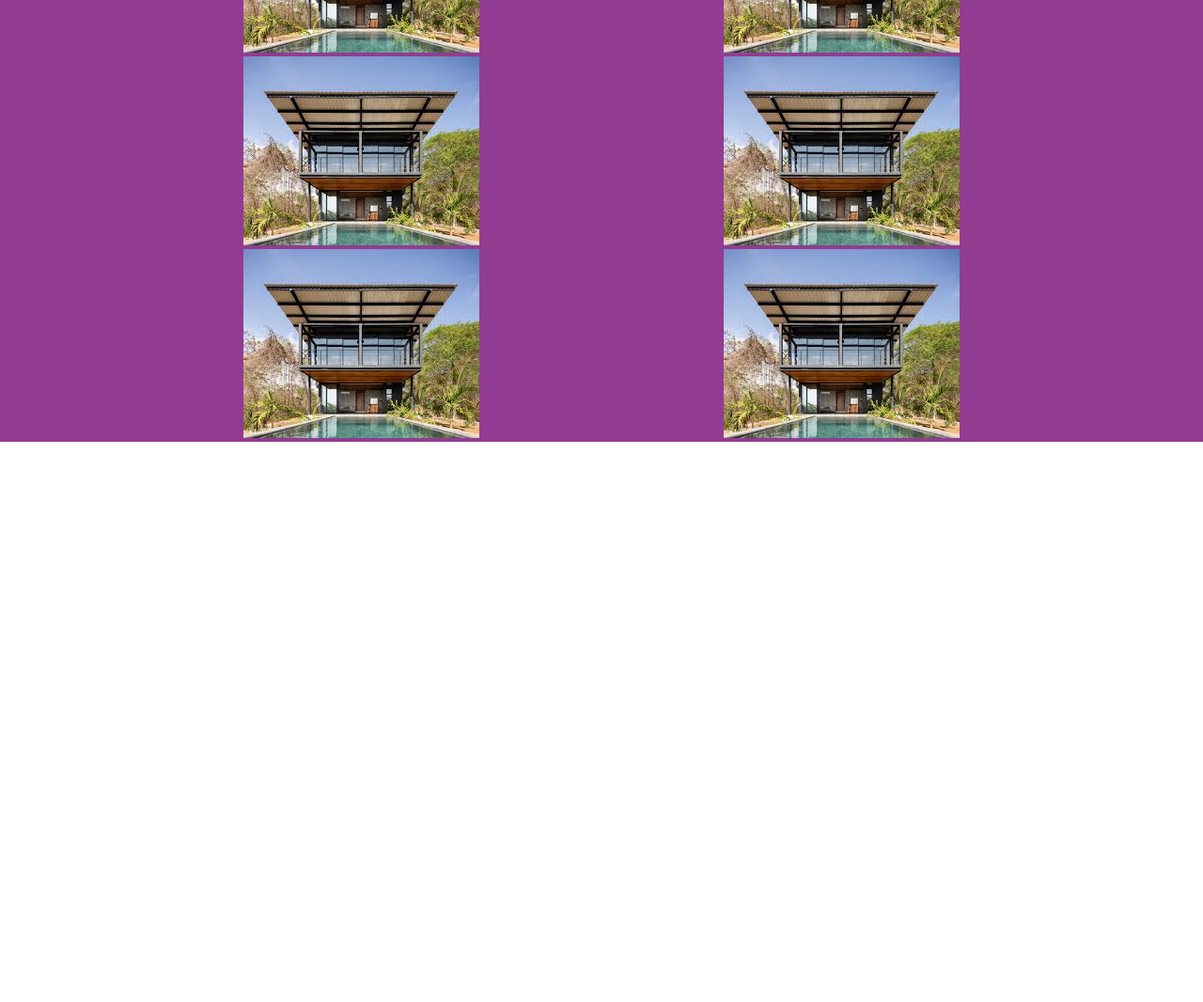
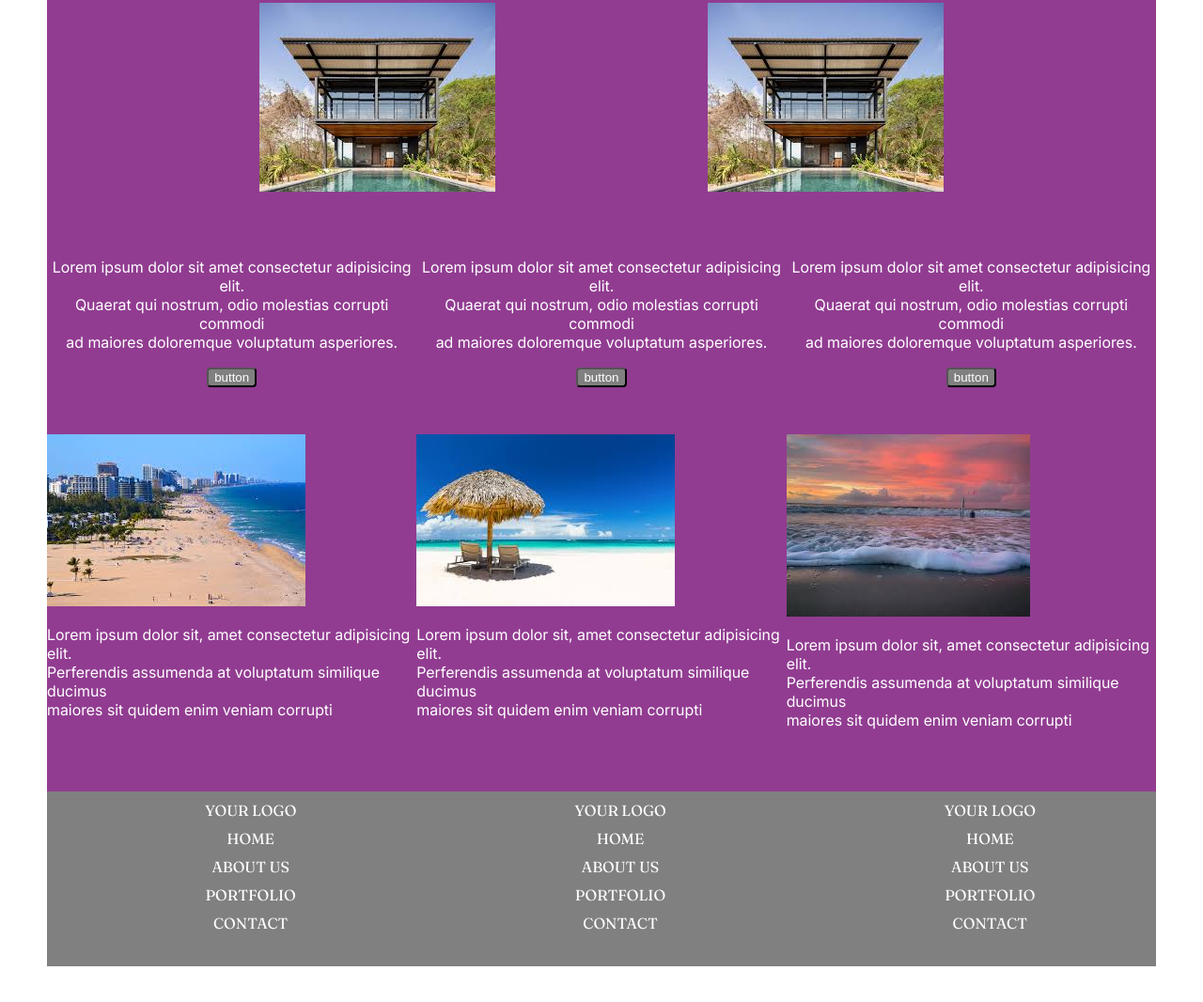
Before and after one commit to Grover4ik/testprogect2, a plain HTML site: page index.html in a window 1280 px wide. Shown: the part 942-2008 px from the top of the page at 94% size. Before the commit the page ends 1432 px from the top, so only its background shows below. Drawn offline with Linux system fonts and the light colour scheme.

Commit message:
new file:   images/beach.jfif 	new file:   images/beach2.jfif 	new file:   "images/\320\221\320\265\320\267 \320\275\320\260\320\267\320\262\320\260\320\275\320\270\321\217.jfif" 	modified:   index.html 	modified:   style.css

```diff
--- a/index.html
+++ b/index.html
@@ -18,11 +18,12 @@
 
         <div class="txt">
             <p class="bigtxt">WELCOME</p>
-            <p>Lorem ipsum dolor sit amet consectetur adipisicing elit. <br>
-                 Aperiam distinctio at eius quam doloremque dolore. <br>
-                  A, non vel officia nam nostrum laborum amet deleniti <br>
-                   rem, maiores hic harum inventore consequuntur <br>
-                </p>
+            <p>
+                Lorem ipsum dolor sit amet consectetur adipisicing elit. <br>
+                Aperiam distinctio at eius quam doloremque dolore. <br>
+                A, non vel officia nam nostrum laborum amet deleniti <br>
+                rem, maiores hic harum inventore consequuntur <br>
+            </p>
         </div>
         <input class="button" type="button" value="READ MORE">
     </header>
@@ -47,7 +48,7 @@
             <p class="txts">
                 Lorem ipsum dolor sit, amet consectetur adipisicing elit. <br>
                 Eveniet repellat illum consequuntur, explicabo tempore <br>
-                  sequi enim ab beatae quibusdam rerum. <br>
+                sequi enim ab beatae quibusdam rerum. <br>
             </p>
         </div>
         <div class="imgs">
@@ -58,34 +59,99 @@
 
         </div>
 
-        <div class="imgs">
+        <div class="buttons">
+            <div>
+                <p>
+                    Lorem ipsum dolor sit amet consectetur adipisicing elit. <br>
+                    Quaerat qui nostrum, odio molestias corrupti commodi <br>
+                    ad maiores doloremque voluptatum asperiores. <br>
+                </p>
+                <input class="but" type="button" value="button">
+            </div>
 
-            <div><img src="images/houseimg.jfif" alt=""></div>
+            <div>
+                <p>
+                    Lorem ipsum dolor sit amet consectetur adipisicing elit. <br>
+                    Quaerat qui nostrum, odio molestias corrupti commodi <br>
+                    ad maiores doloremque voluptatum asperiores. <br>
+                </p>
+                <input class="but" type="button" value="button">
+            </div>
 
-            <div><img src="images/houseimg.jfif" alt=""></div>
+            <div>
+                <p>
+                    Lorem ipsum dolor sit amet consectetur adipisicing elit. <br>
+                    Quaerat qui nostrum, odio molestias corrupti commodi <br>
+                    ad maiores doloremque voluptatum asperiores. <br>
+                </p>
+                <input class="but" type="button" value="button">
+            </div>
+        </div>
+        <div class="items">
+            <div>
+                <img src="images/Без названия.jfif" alt="">
+                <p>
+                    Lorem ipsum dolor sit, amet consectetur adipisicing elit. <br>
+                    Perferendis assumenda at voluptatum similique ducimus <br>
+                    maiores sit quidem enim veniam corrupti <br>
+                </p>
+            </div>
+
+            <div>
+                <img src="images/beach.jfif" alt="">
+                <p>
+                    Lorem ipsum dolor sit, amet consectetur adipisicing elit. <br>
+                    Perferendis assumenda at voluptatum similique ducimus <br>
+                    maiores sit quidem enim veniam corrupti <br>
+                </p>
+            </div>
+
+            <div>
+                <img src="images/beach2.jfif" alt="">
+                <p>
+                    Lorem ipsum dolor sit, amet consectetur adipisicing elit. <br>
+                    Perferendis assumenda at voluptatum similique ducimus <br>
+                    maiores sit quidem enim veniam corrupti <br>
+                </p>
+            </div>
 
         </div>
 
-        <div class="imgs">
+    </main>
+    <footer>
+        <div class="lists">
 
-            <div><img src="images/houseimg.jfif" alt=""></div>
+            <div>
+                <ul class="footerlist">
+                    <li class="li">YOUR LOGO</li>
+                    <li class="li">HOME</li>
+                    <li class="li">ABOUT US</li>
+                    <li class="li">PORTFOLIO</li>
+                    <li class="li">CONTACT</li>
+                </ul>
+            </div>
 
-            <div><img src="images/houseimg.jfif" alt=""></div>
+            <div>
+                <ul class="footerlist">
+                    <li class="li">YOUR LOGO</li>
+                    <li class="li">HOME</li>
+                    <li class="li">ABOUT US</li>
+                    <li class="li">PORTFOLIO</li>
+                    <li class="li">CONTACT</li>
+                </ul>
+            </div>
+
+            <div>
+                <ul class="footerlist">
+                    <li class="li">YOUR LOGO</li>
+                    <li class="li">HOME</li>
+                    <li class="li">ABOUT US</li>
+                    <li class="li">PORTFOLIO</li>
+                    <li class="li">CONTACT</li>
+                </ul>
+            </div>
 
         </div>
-    </main>
-    <footer>
-        <ul class="headerlist">
-            <li>YOUR LOGO</li>
-            <li>HOME</li>
-            <li>ABOUT US</li>
-            <li>PORTFOLIO</li>
-            <li>CONTACT</li>
-        </ul>
     </footer>
-
-
-
-
 </body>
 </html>
--- a/style.css
+++ b/style.css
@@ -8,6 +8,7 @@
 }
 body{
     margin: 0;
+    padding: 50px 50px 50px 50px;
 }
 header{
     background-image: url(images/background\ img.jfif);
@@ -21,6 +22,7 @@ header{
     list-style: none;
     color: white;
     font-family: Fraunces;
+    padding-top: 30px;
 }
 .bigtxt{
    font-family: Fraunces;
@@ -47,15 +49,60 @@ main{
     display: flex;
     justify-content: space-evenly;
     color: white;
-     font-family: intern;
+    font-family: intern;
+    padding-top: 30px;
 }
 .txts{
     text-align: center;
     align-items: center;
     color: white;
     font-family: intern;
+    margin-top: 50px;
 }
 .imgs{
     display: flex;
     justify-content: space-evenly;
+    margin-top: 50px;
 }
+.buttons{
+    display: flex;
+    text-align: center;
+    align-items: center;
+    justify-content: space-evenly;
+    font-family: intern;
+    color: white;
+    margin-top: 50px;
+}
+.but{
+    background-color: gray;
+    border-radius: 4px;
+    color: white;
+}
+.items{
+    display: flex;
+    justify-content: space-evenly;
+    font-family: intern;
+    color: white;
+    margin-top: 50px;
+    padding-bottom: 50px;
+}
+footer{
+    background-color: grey;
+    height: 186px;
+}
+.footerlist{
+    margin: 0;
+    justify-content: space-evenly;
+    text-align: center;
+    align-items: center;
+    list-style: none;
+    color: white;
+    font-family: Fraunces;
+}
+.li{
+    margin: 10px;
+}
+.lists{
+    display: flex;
+    justify-content: space-around;
+}
```
Also changed, not shown: images/beach.jfif (added), images/beach2.jfif (added), images/Без названия.jfif (added).
